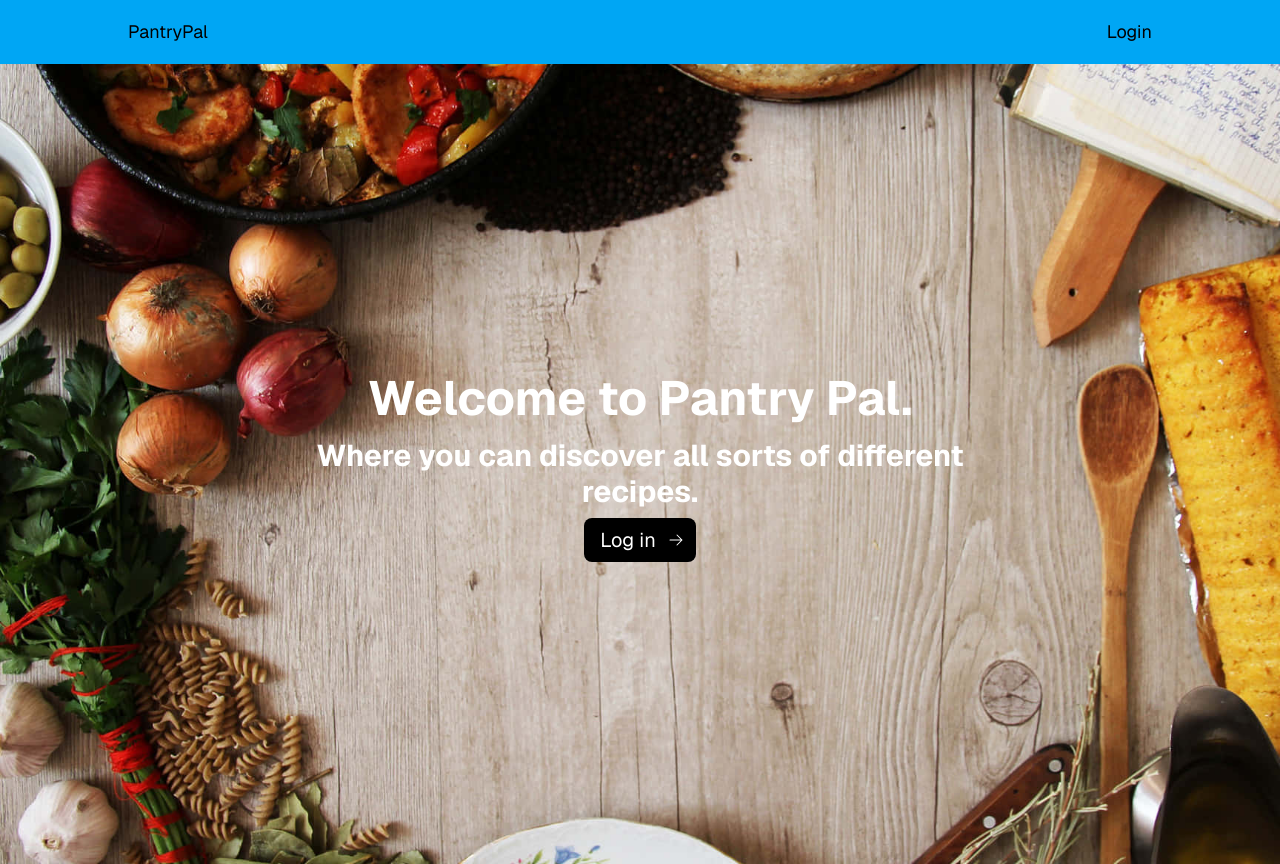
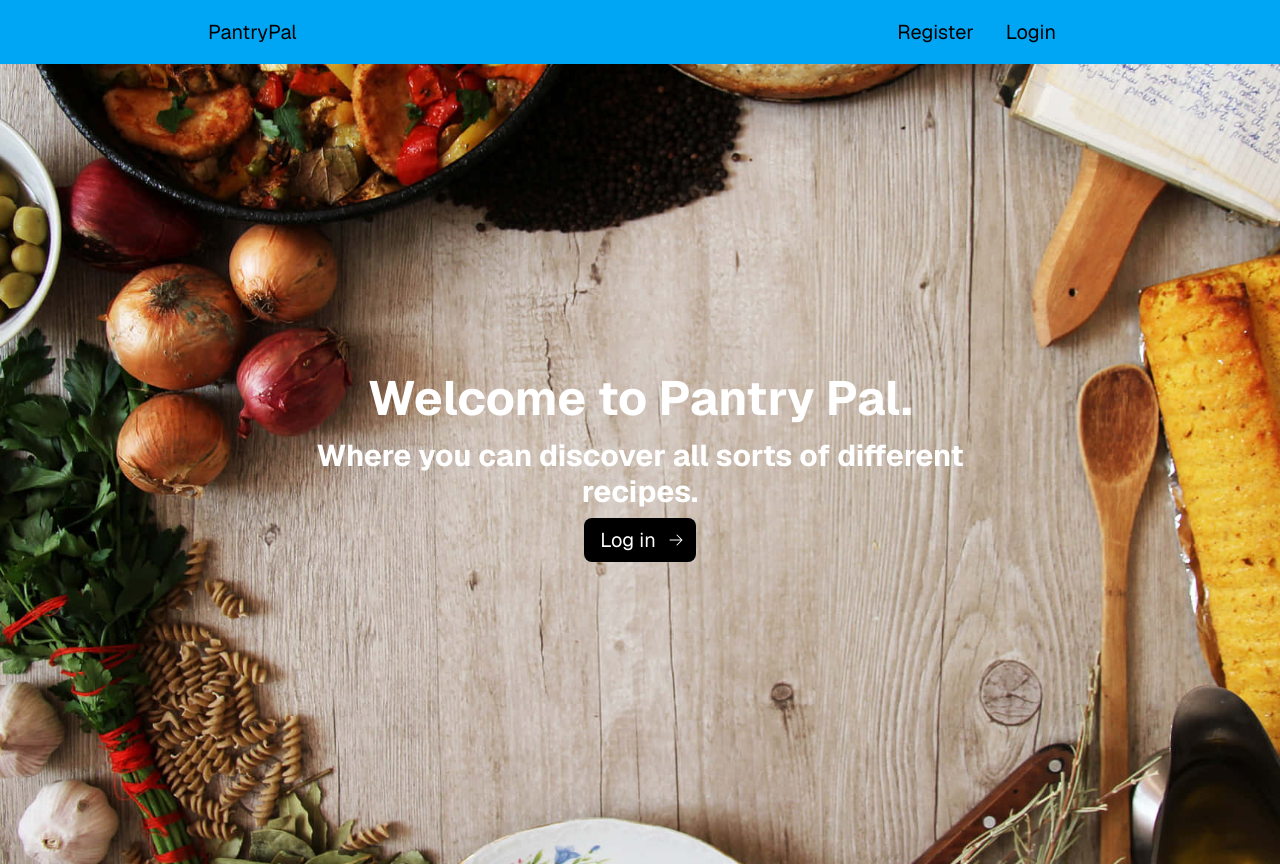
Before and after one commit to Sheepodeepo/PantryPal, a Next.js app in the folder Frontend/: page / in a window 1280 px wide. Built offline with nearby package versions, Linux system fonts and the light colour scheme.

Commit message:
Added a Navbar UI Component

```diff
--- a/Frontend/src/app/ui/navbar.tsx
+++ b/Frontend/src/app/ui/navbar.tsx
@@ -3,17 +3,23 @@ import Link from "next/link";
 
 export default function Navbar(){
     return (
-        <div className="w-full">
-            <div className="flex items-center px-8 md:px-32 min-h-16 bg-sky-500 text-lg">
+        <div className="w-full bg-sky-500 text-xl">
+            {/* px-8 md:px-80 */}
+            <div className="flex items-center max-w-4xl mx-auto min-h-16">
                 <Link
-                    className="flex grow"
+                    className="flex grow justify-start px-4"
                     href={"/"}>
                     PantryPal
                 </Link>
 
-                <div className="flex grow justify-end">
+                <div className="flex grow justify-end px-4">
                     <Link
-                        className=""
+                        className="px-4"
+                        href={"/register"}>
+                        Register
+                    </Link>
+                    <Link
+                        className="px-4"
                         href={"/login"}>
                         Login
                     </Link>
```
